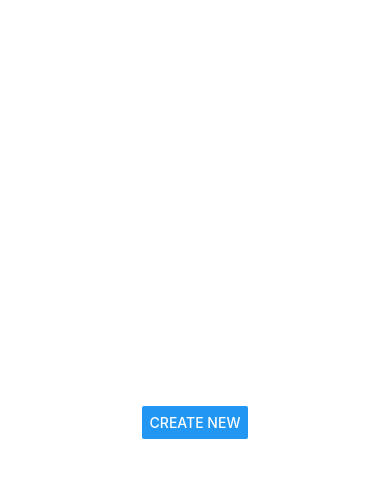
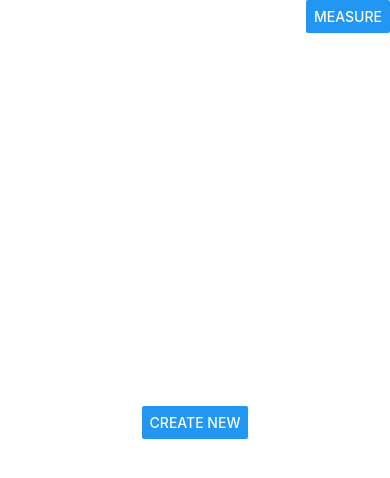
Before and after one commit to jericjan/tagay-tracker, a React Native app: screen / in a window 390 px wide. Shown: the top 478 px of the page. Built offline with nearby package versions, Linux system fonts and the light colour scheme.

Commit message:
☑status bar padding --- ☐ measure mode (WIP) ☐ timer? (danger mode?)

```diff
--- a/App.tsx
+++ b/App.tsx
@@ -1,4 +1,4 @@
-import { Button, View, Text, ScrollView } from "react-native";
+import { Button, View, Text, ScrollView, StatusBar } from "react-native";
 import { useState } from "react";
 import { ListProps, PeepsList, PeopleProps } from "./types";
 import { AddMdl, CreateNewMdl, RemoveMdl } from "./stuff/Modals";
@@ -83,7 +83,11 @@ export default function App() {
 
   return (
     <View style={styles.container}>
+      <StatusBar animated={true} backgroundColor="#ffffff" barStyle='dark-content' />
       <Button title="Create New" onPress={createNew} />
+      <View style={styles.measureBtn}>
+        <Button title="Measure" />
+      </View>
       {people.length ? (
         <>
           <Button title="Add" onPress={add} />
--- a/package.json
+++ b/package.json
@@ -13,6 +13,8 @@
   "dependencies": {
     "@expo/metro-runtime": "~3.1.3",
     "@react-native-picker/picker": "2.6.1",
+    "@react-navigation/native": "^6.1.17",
+    "@react-navigation/native-stack": "^6.9.26",
     "@types/react": "^18.3.1",
     "eas-cli": "^7.8.4",
     "expo": "~50.0.14",
@@ -21,6 +23,8 @@
     "react": "18.2.0",
     "react-dom": "18.2.0",
     "react-native": "0.73.6",
+    "react-native-safe-area-context": "4.8.2",
+    "react-native-screens": "~3.29.0",
     "react-native-web": "~0.19.6",
     "typescript": "^5.4.5"
   },
--- a/styles.ts
+++ b/styles.ts
@@ -20,7 +20,7 @@ export const styles = StyleSheet.create({
     width: "100%",
     maxHeight: "50%",
     flexGrow: 0,
-    justifyContent: 'center'
+    justifyContent: "center",
   },
   textInput: {
     borderColor: "gray",
@@ -29,7 +29,7 @@ export const styles = StyleSheet.create({
     padding: 5,
     borderRadius: 5,
     width: "100%",
-    height: "50%"
+    height: "50%",
     // flex: 5,
   },
   horizontal: {
@@ -51,4 +51,9 @@ export const styles = StyleSheet.create({
   alignCenter: {
     alignItems: "center",
   },
+  measureBtn: {
+    position: "absolute",
+    top: 0,
+    right: 0,
+  },
 });
```
Also changed, not shown: stuff/Screens.tsx (added), 1 other file (tests, documents, lock files or other folders).
